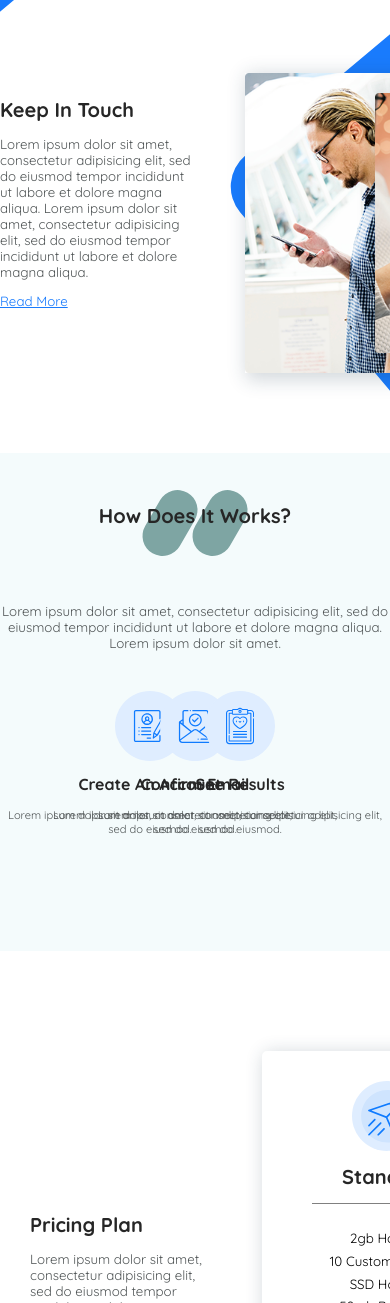
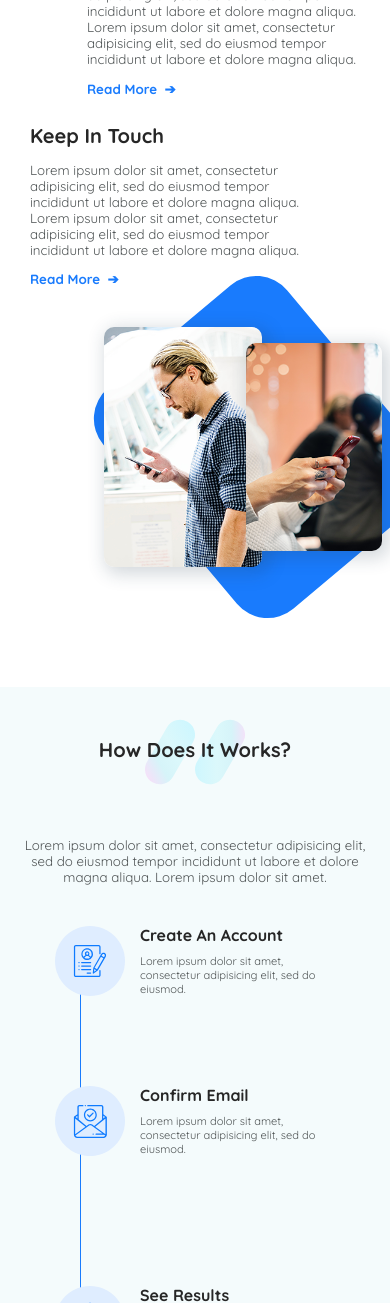
Before and after one commit to d0rich/app-son, a plain HTML site: page index.html in a window 390 px wide. Shown: the part 2141-3444 px from the top of the page. Drawn offline with nearby package versions, Linux system fonts and the light colour scheme.

Commit message:
block4 adapted

```diff
--- a/css/block3.css
+++ b/css/block3.css
@@ -8,6 +8,9 @@
     width: 50%;
     height: 400px;
     position: relative;
+}
+#block3 img{
+    border-radius: 10px;
 }
 .rectangle{
     position: absolute;
@@ -58,7 +61,103 @@
     max-width: 500px;
     padding-bottom: 1rem;
 }
+#line3-1, #line3-2{
+    display: flex;
+    flex-direction: row;
+}
+#line3-1 .text-left.col{
+    margin-right: 30px;
+}
 #line3-2 .text-left.col{
     display: flex;
     align-items: flex-end;
+    margin-left: 30px;
 }
+
+@media screen and (max-width: 840px) {
+    #line3-1{
+        flex-direction: column;
+        align-items: flex-end;
+        margin-bottom: 2rem;
+    }
+    #line3-2{
+        flex-direction: column;
+        align-items: flex-start;
+    }
+    .col.text-left{
+        margin: 0 30px;
+        width: 70%;
+        height: auto;
+    }
+    .col:not(.text-left){
+        width: 100%;
+    }
+    #rec1{
+        top: 70px;
+        left: -40px;
+    }
+    #pic1-1{
+        top: 70px;
+        left: 30px;
+    }
+    #pic1-2{
+        top: 90px;
+        left: 170px;
+    }
+    #rec2{
+        top: 50px;
+        right: -20px;
+        left: unset;
+    }
+    #pic2-1{
+        top: 50px;
+        right: 160px;
+        left: unset;
+    }
+    #pic2-2{
+        top: 70px;
+        right: 10px;
+        left: unset;
+    }
+}
+@media screen and (max-width: 450px) {
+    #line3-1 .col:not(.text-left){
+        height: 330px;
+    }
+    .rectangle{
+        width: 288px;
+        height: 240px;
+        border-radius: 40px;
+    }
+    #rec1{
+        top: 70px;
+        left: -32px;
+    }
+    #pic1-1{
+        height: 240px;
+        top: 56px;
+        left: 24px;
+    }
+    #pic1-2{
+        height: 208px;
+        top: 72px;
+        left: 136px;
+    }
+    #rec2{
+        top: 40px;
+        right: -16px;
+        left: unset;
+    }
+    #pic2-1{
+        height: 240px;
+        top: 40px;
+        right: 128px;
+        left: unset;
+    }
+    #pic2-2{
+        height: 208px;
+        top: 56px;
+        right: 8px;
+        left: unset;
+    }
+}
--- a/css/block4.css
+++ b/css/block4.css
@@ -15,21 +15,35 @@
 .shape{
     position: absolute;
     z-index: 1;
-    background-color: #7ea5a3;
     width: 70px;
-    height: 40px;
+    height: 30px;
     border-radius: 100px;
     transform: rotate(-60deg);
 }
 #shape1{
     left: calc(50vw - 60px);
+    background: rgb(254,219,249);
+    background: -moz-linear-gradient(121deg, rgba(254,219,249,1) 0%, rgba(214,244,249,1) 31%, rgba(219,248,251,1) 55%, rgba(203,246,255,1) 100%);
+    background: -webkit-linear-gradient(121deg, rgba(254,219,249,1) 0%, rgba(214,244,249,1) 31%, rgba(219,248,251,1) 55%, rgba(203,246,255,1) 100%);
+    background: linear-gradient(121deg, rgba(254,219,249,1) 0%, rgba(214,244,249,1) 31%, rgba(219,248,251,1) 55%, rgba(203,246,255,1) 100%);
+    filter: progid:DXImageTransform.Microsoft.gradient(startColorstr="#fedbf9",endColorstr="#cbf6ff",GradientType=1);
+
 }
 #shape2{
     right: calc(50vw - 60px);
+    background: rgb(254,219,249);
+    background: -moz-linear-gradient(330deg, rgba(254,219,249,1) 0%, rgba(214,244,249,1) 31%, rgba(219,248,251,1) 55%, rgba(203,246,255,1) 100%);
+    background: -webkit-linear-gradient(330deg, rgba(254,219,249,1) 0%, rgba(214,244,249,1) 31%, rgba(219,248,251,1) 55%, rgba(203,246,255,1) 100%);
+    background: linear-gradient(330deg, rgba(254,219,249,1) 0%, rgba(214,244,249,1) 31%, rgba(219,248,251,1) 55%, rgba(203,246,255,1) 100%);
+    filter: progid:DXImageTransform.Microsoft.gradient(startColorstr="#fedbf9",endColorstr="#cbf6ff",GradientType=1);
 }
 #b4title .title{
     position: absolute;
     z-index: 2;
+}
+#b4text{
+    max-width: 700px;
+    margin: 0 20px;
 }
 #b4icons{
     position: relative;
@@ -52,29 +66,130 @@
     height: 70px;
 }
 .icon-block .title{
+    text-align: center;
     padding-top: 1rem;
     font-size: larger;
 }
 .icon-block .text{
+    text-align: center;
     padding-top: 1rem;
     font-size: smaller;
 }
 #icon4-1{
-    left: 0;
+    left: calc(50vw - 500px);
 }
 #icon4-3{
-    right: 0;
+    right: calc(50vw - 500px);
 }
 .line{
     position: absolute;
     z-index: 4;
     height: 1px;
-    width: calc(50vw - 150px);
+    width: 350px;
     top: 75px;
 }
 #line4-1{
-    left: 150px;
+    left: calc(50vw - 350px);
 }
 #line4-2{
-    right: 150px;
+    right: calc(50vw - 350px);
 }
+@media screen and (max-width: 1000px) {
+    #icon4-1{
+        left: 0;
+    }
+    #icon4-3{
+        right: 0;
+    }
+    #line4-1{
+        left: 150px;
+    }
+    #line4-2{
+        right: 150px;
+    }
+}
+@media screen and (max-width: 850px) {
+    #b4icons{
+        height: 620px;
+    }
+    .icon-block{
+        flex-direction: row;
+        align-items: center;
+    }
+    .icon-block .icon-textblock{
+        margin-left: 20px;
+    }
+    .icon-block .title{
+        text-align: left;
+        padding-top: 0rem;
+        font-size: larger;
+    }
+    .icon-block .text{
+        text-align: left;
+        padding-top: 0.7rem;
+        font-size: smaller;
+    }
+    #icon4-1{
+        left: unset;
+    }
+    #icon4-2{
+        top: 250px;
+    }
+    #icon4-3{
+        top: 500px;
+        right: unset;
+    }
+    .line{
+        position: absolute;
+        z-index: 4;
+        height: 250px;
+        width: 1px;
+        top: unset;
+    }
+    #line4-1{
+        top: 75px;
+        left: calc(50vw - 125px);
+    }
+    #line4-2{
+        top: 325px;
+        left: calc(50vw - 125px);
+        right: unset;
+    }
+}
+@media screen and (max-width: 450px) {
+    #b4icons{
+        height: 500px;
+    }
+    .icon-block{
+        width: 280px;
+    }
+    .icon-block .icon-textblock{
+        margin-left: 15px;
+    }
+    #icon4-1{
+        left: unset;
+    }
+    #icon4-2{
+        top: 200px;
+    }
+    #icon4-3{
+        top: 400px;
+        right: unset;
+    }
+    .line{
+        position: absolute;
+        z-index: 4;
+        height: 200px;
+        width: 1px;
+        top: unset;
+    }
+    #line4-1{
+        top: 75px;
+        left: calc(50vw - 115px);
+    }
+    #line4-2{
+        top: 225px;
+        left: calc(50vw - 115px);
+        right: unset;
+    }
+}
--- a/css/header.css
+++ b/css/header.css
@@ -90,7 +90,7 @@
         margin: -7px -30px;
     }
 }
-@media screen and (max-width: 660px){
+@media screen and (max-width: 680px){
     #header-buttons{
         display: none;
     }
--- a/css/style.css
+++ b/css/style.css
@@ -79,6 +79,27 @@ body{
      align-items: center;
      background-color: #197bfd;
  }
+.link{
+    text-decoration: none;
+    font-weight: bolder;
+    display: flex;
+    flex-direction: row;
+    width: fit-content;
+}
+.link:hover .arrow{
+    animation: link-arrow-wiggle ease-in-out 1s infinite;
+}
+@keyframes link-arrow-wiggle {
+    0%{
+        transform: translateX(0px);
+    }
+    50%{
+        transform: translateX(10px);
+    }
+    100%{
+        transform: translateX(0px);
+    }
+}
 .no-select{
     -ms-user-select: none;
     -moz-user-select: none;
--- a/index.html
+++ b/index.html
@@ -87,30 +87,32 @@
 
         </div>
         <div id="block3" class="block">
-            <div id="line3-1" class="row">
+            <div id="line3-1">
                 <div class="col">
                     <div id="rec1" class="rectangle bg-primary"></div>
                     <img src="./files/block3/img1-1.png" alt="pic1-1" id="pic1-1" class="shadow">
                     <img src="./files/block3/img1-2.png" alt="pic1-2" id="pic1-2" class="shadow">
                 </div>
                 <div class="text-left col">
+                    <div>
                         <div class="title">Easy Messaging</div>
                         <div class="text">
                             Lorem ipsum dolor sit amet, consectetur adipisicing elit, sed do eiusmod tempor incididunt ut labore et dolore magna aliqua.
                             Lorem ipsum dolor sit amet, consectetur adipisicing elit, sed do eiusmod tempor incididunt ut labore et dolore magna aliqua.
                         </div>
-                    <a href="#" class="color-primary">Read More</a>
+                        <a href="#" class="color-primary link">Read More &#160<div class="arrow">&#10132</div></a>
                     </div>
                 </div>
-            <div id="line3-2" class="row">
+            </div>
+            <div id="line3-2">
                 <div class="text-left col">
-                    <div col>
+                    <div>
                         <div class="title">Keep In Touch</div>
                         <div class="text">
                             Lorem ipsum dolor sit amet, consectetur adipisicing elit, sed do eiusmod tempor incididunt ut labore et dolore magna aliqua.
                             Lorem ipsum dolor sit amet, consectetur adipisicing elit, sed do eiusmod tempor incididunt ut labore et dolore magna aliqua.
                         </div>
-                        <a href="#" class="color-primary">Read More</a>
+                        <a href="#" class="color-primary link">Read More &#160<div class="arrow">&#10132</div></a>
                     </div>
                 </div>
                 <div class="col">
@@ -126,7 +128,7 @@
                 <div id="shape2" class="shape"></div>
                 <div class="title text-center">How Does It Works?</div>
             </div>
-            <div class="text text-center" style="max-width: 700px">
+            <div id="b4text" class="text text-center">
                 Lorem ipsum dolor sit amet, consectetur adipisicing elit, sed do eiusmod tempor incididunt ut labore et dolore magna aliqua. Lorem ipsum dolor sit amet.
             </div>
             <div id="b4icons">
@@ -134,23 +136,30 @@
                 <div id="line4-2" class="line bg-primary"></div>
                 <div id="icon4-1" class="icon-block">
                     <img src="./files/block4/account.svg" alt="icon4-1">
-                    <div class="title text-center">Create An Account</div>
-                    <div class="text text-center">
+                    <div class="icon-textblock">
+                        <div class="title">Create An Account</div>
+                        <div class="text">
                             Lorem ipsum dolor sit amet, consectetur adipisicing elit, sed do eiusmod.
                         </div>
                     </div>
+
+                </div>
                 <div id="icon4-2" class="icon-block">
                     <img src="./files/block4/email.svg" alt="icon4-2">
-                    <div class="title text-center">Confirm Email</div>
-                    <div class="text text-center">
+                    <div class="icon-textblock">
+                        <div class="title">Confirm Email</div>
+                        <div class="text">
                             Lorem ipsum dolor sit amet, consectetur adipisicing elit, sed do eiusmod.
+                        </div>
                     </div>
                 </div>
                 <div id="icon4-3" class="icon-block">
                     <img src="./files/block4/results.svg" alt="icon4-3">
-                    <div class="title text-center">See Results</div>
-                    <div class="text text-center">
+                    <div class="icon-textblock">
+                        <div class="title">See Results</div>
+                        <div class="text">
                             Lorem ipsum dolor sit amet, consectetur adipisicing elit, sed do eiusmod.
+                        </div>
                     </div>
                 </div>
             </div>
```
Lines whose indentation alone changed are shown as unchanged.
